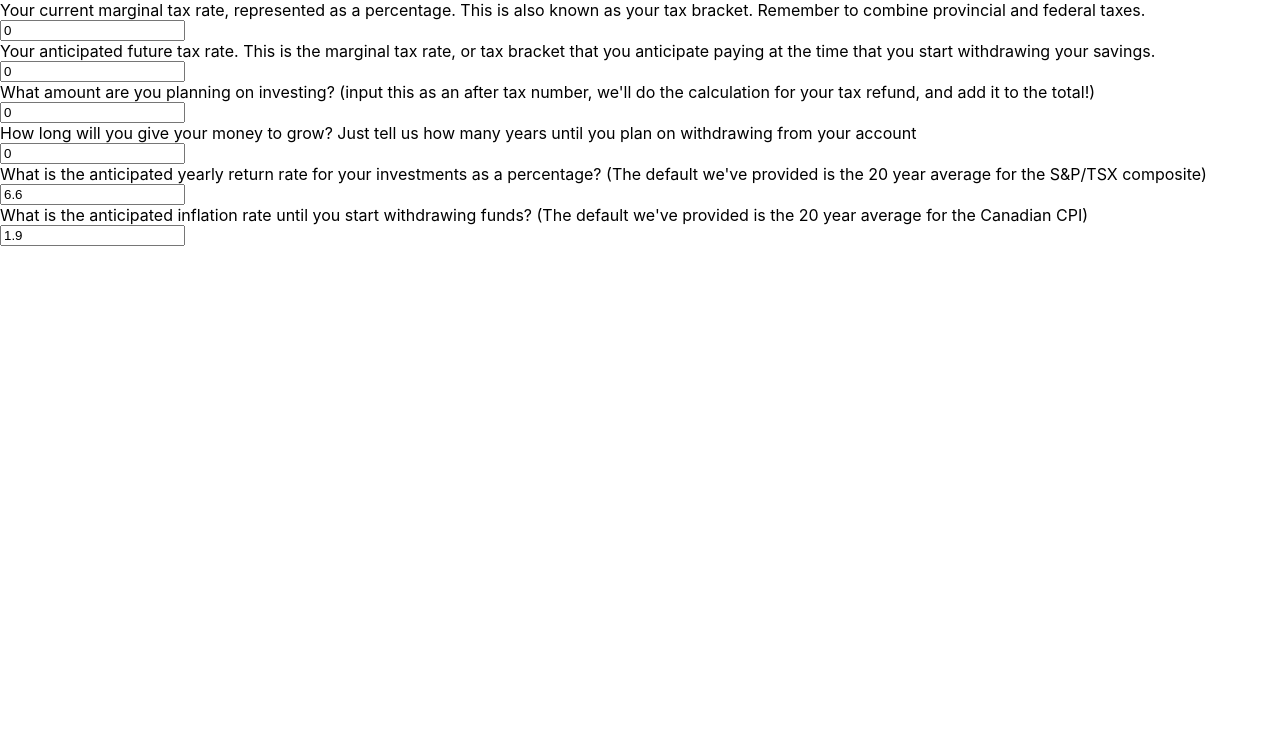
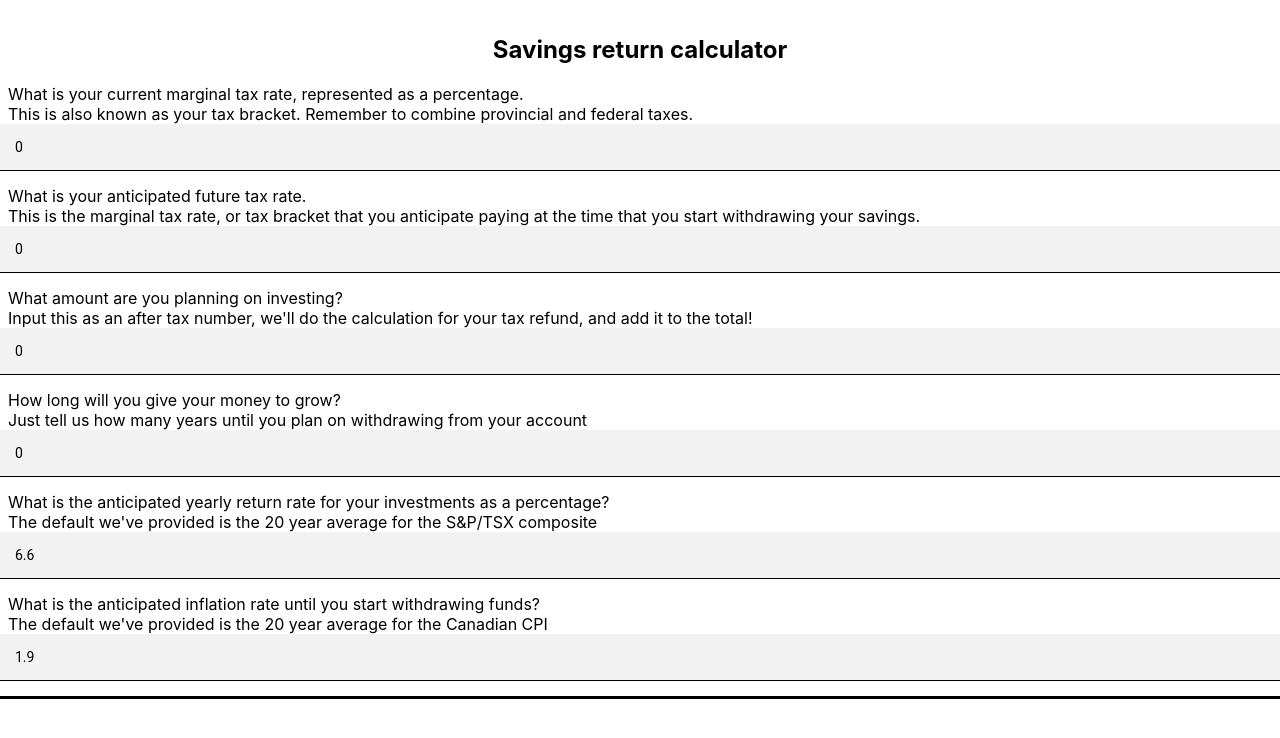
Before and after one commit to jwpincus/Wealthbar-takehome, a React (Create React App) app: page / in a window 1280 px wide. Shown: the top 738 px of the page. Built offline with nearby package versions, Linux system fonts and the light colour scheme.

Commit message:
add styling to calculator

```diff
--- a/src/components/Calculator/Calculator.jsx
+++ b/src/components/Calculator/Calculator.jsx
@@ -22,14 +22,17 @@ class Calculator extends React.Component {
         newState[name] = value;
         this.setState({
             ...newState
-        })
-    }
+        });
+    };
+
+
 
     render () {
 
        return (
-            <div className={classes.Calculator}>
-                <label htmlFor="currentTax">Your current marginal tax rate, represented as a percentage. This is also known as your tax bracket. Remember to combine provincial and federal taxes.</label>
+            <div className={classes.CalculatorInputs}>
+                <h2>Savings return calculator</h2>
+                <label htmlFor="currentTax">What is your current marginal tax rate, represented as a percentage. <br/>This is also known as your tax bracket. Remember to combine provincial and federal taxes.</label>
                 <input
                     type="number"
                     name="currentTax"
@@ -37,7 +40,7 @@ class Calculator extends React.Component {
                     onChange={this.inputChangeHandler}
                     value={this.state.currentTax}/>
 
-                <label htmlFor="futureTax">Your anticipated future tax rate. This is the marginal tax rate, or tax bracket that you anticipate paying at the time that you start withdrawing your savings.</label>
+                <label htmlFor="futureTax">What is your anticipated future tax rate. <br/> This is the marginal tax rate, or tax bracket that you anticipate paying at the time that you start withdrawing your savings.</label>
                 <input
                     type="number"
                     name="futureTax"
@@ -45,7 +48,7 @@ class Calculator extends React.Component {
                     onChange={this.inputChangeHandler}
                     value={this.state.futureTax}/>
 
-                <label htmlFor="principal">What amount are you planning on investing? (input this as an after tax number, we'll do the calculation for your tax refund, and add it to the total!)</label>
+                <label htmlFor="principal">What amount are you planning on investing? <br/> Input this as an after tax number, we'll do the calculation for your tax refund, and add it to the total!</label>
                 <input
                     type="number"
                     name="principal"
@@ -53,14 +56,14 @@ class Calculator extends React.Component {
                     onChange={this.inputChangeHandler}
                     value={this.state.principal}/>
 
-                <label htmlFor="years">How long will you give your money to grow? Just tell us how many years until you plan on withdrawing from your account</label>
+                <label htmlFor="years">How long will you give your money to grow? <br/> Just tell us how many years until you plan on withdrawing from your account</label>
                 <input
                     type="number"
                     name="years"
                     onChange={this.inputChangeHandler}
                     value={this.state.years}/>
 
-                <label htmlFor="returnRate">What is the anticipated yearly return rate for your investments as a percentage? (The default we've provided is the 20 year average for the S&P/TSX composite)</label>
+                <label htmlFor="returnRate">What is the anticipated yearly return rate for your investments as a percentage? <br/> The default we've provided is the 20 year average for the S&P/TSX composite</label>
                 <input
                     type="number"
                     step= ".01"
@@ -68,7 +71,7 @@ class Calculator extends React.Component {
                     onChange={this.inputChangeHandler}
                     value={this.state.returnRate}/>
 
-                <label htmlFor="inflation">What is the anticipated inflation rate until you start withdrawing funds? (The default we've provided is the 20 year average for the Canadian CPI)</label>
+                <label htmlFor="inflation">What is the anticipated inflation rate until you start withdrawing funds? <br/> The default we've provided is the 20 year average for the Canadian CPI</label>
                 <input
                     type="number"
                     step= ".01"
@@ -77,7 +80,7 @@ class Calculator extends React.Component {
                     value={this.state.inflation}/>
             </div>
        )
-    }
-}
+    };
+};
 
 export default Calculator;
--- a/src/components/Calculator/Calculator.module.css
+++ b/src/components/Calculator/Calculator.module.css
@@ -1,11 +1,28 @@
-.Calculator {
-
+.CalculatorInputs {
+    display: block;
+    padding: 15px 0 0 0 ;
+    border-bottom: 3px solid black;
 }
 
-.Calculator label {
-    display: block;
+.CalculatorInputs h2 {
+    text-align: center;
 }
 
-.Calculator input {
+.CalculatorInputs label {
     display: block;
+    padding: 0 8px;
 }
+
+.CalculatorInputs input {
+    display: block;
+    font-family: "Roboto", sans-serif;
+    outline: 0;
+    background: #f2f2f2;
+    width: 100%;
+    border: 0;
+    border-bottom: 1px solid black;
+    margin: 0 0 15px;
+    padding: 15px;
+    box-sizing: border-box;
+    font-size: 14px;
+}
```
